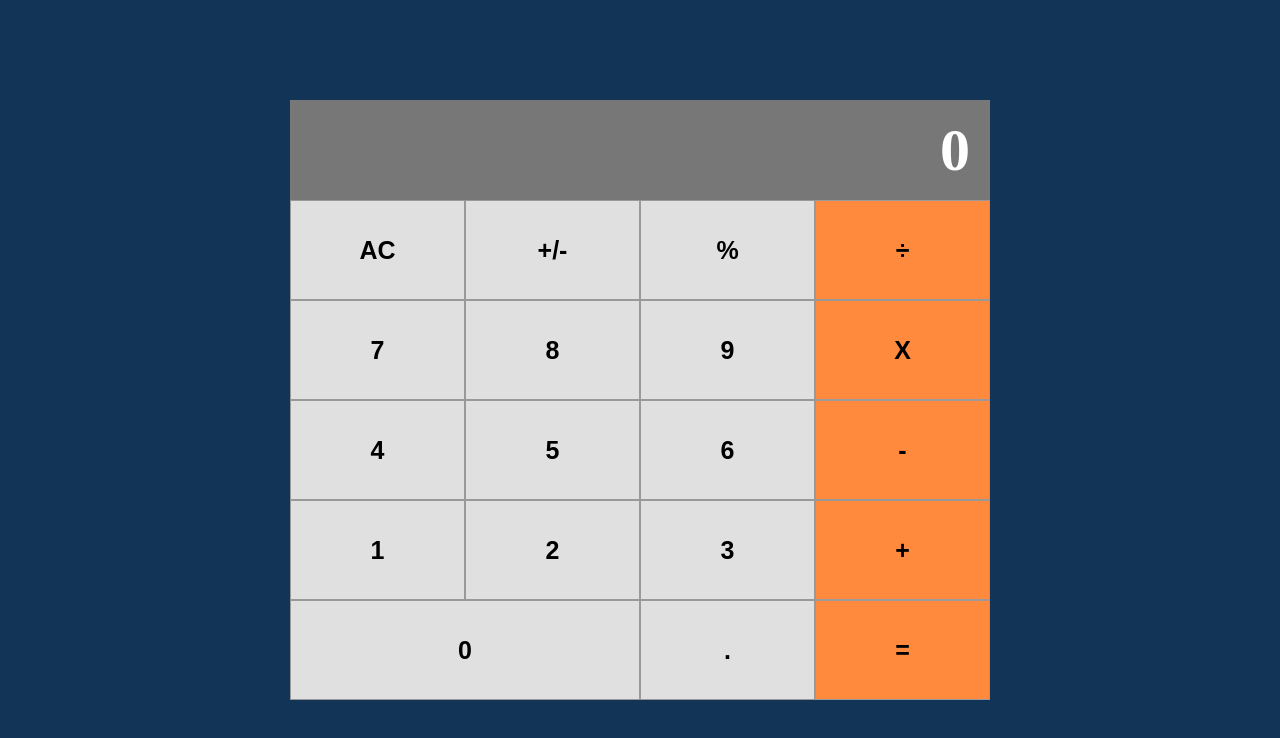
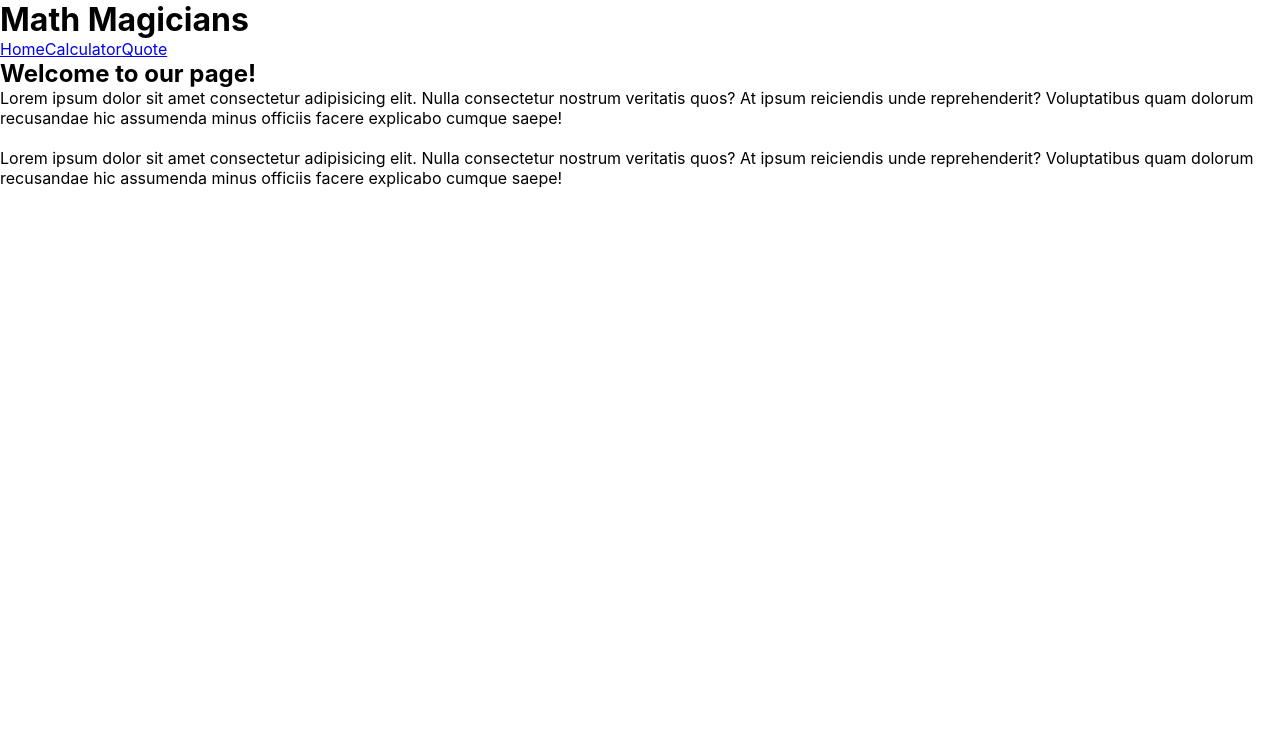
Before and after one commit to RNtaate/calculator-app, a React (Create React App) app: page / in a window 1280 px wide. Shown: the top 738 px of the page. Built offline with nearby package versions, Linux system fonts and the light colour scheme.

Commit message:
Import RouteComp component

```diff
--- a/src/index.js
+++ b/src/index.js
@@ -2,11 +2,12 @@ import React from 'react';
 import ReactDOM from 'react-dom';
 import './index.css';
 import App from './components/App';
+import RouteComp from './components/RouteComp';
 import reportWebVitals from './reportWebVitals';
 
 ReactDOM.render(
   <React.StrictMode>
-    <App />
+    <RouteComp />
   </React.StrictMode>,
   document.getElementById('root'),
 );
```
